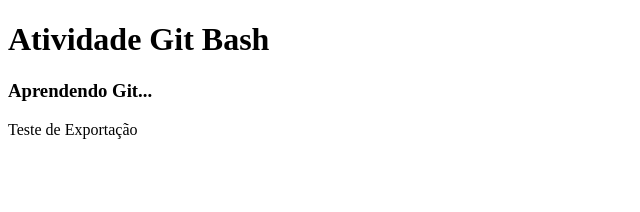
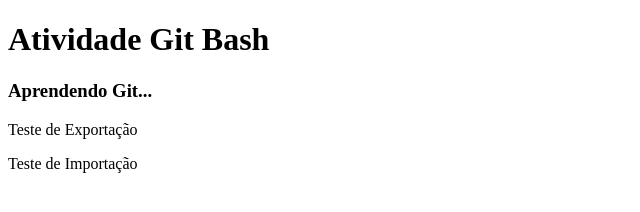
Before and after one commit to JheffersonWellys/AtividadeGit-06-03-23, a plain HTML site: page index.html in a window 1280 px wide. Shown: the whole page, without its empty margins (0-640 px from the left). Drawn offline with Linux system fonts and the light colour scheme.

Commit message:
Testando importação

```diff
--- a/index.html
+++ b/index.html
@@ -10,5 +10,6 @@
     <h1>Atividade Git Bash</h1>
     <h3>Aprendendo Git...</h3>
     <p>Teste de Exportação</p>
+    <p>Teste de Importação</p>
 </body>
 </html>
```
